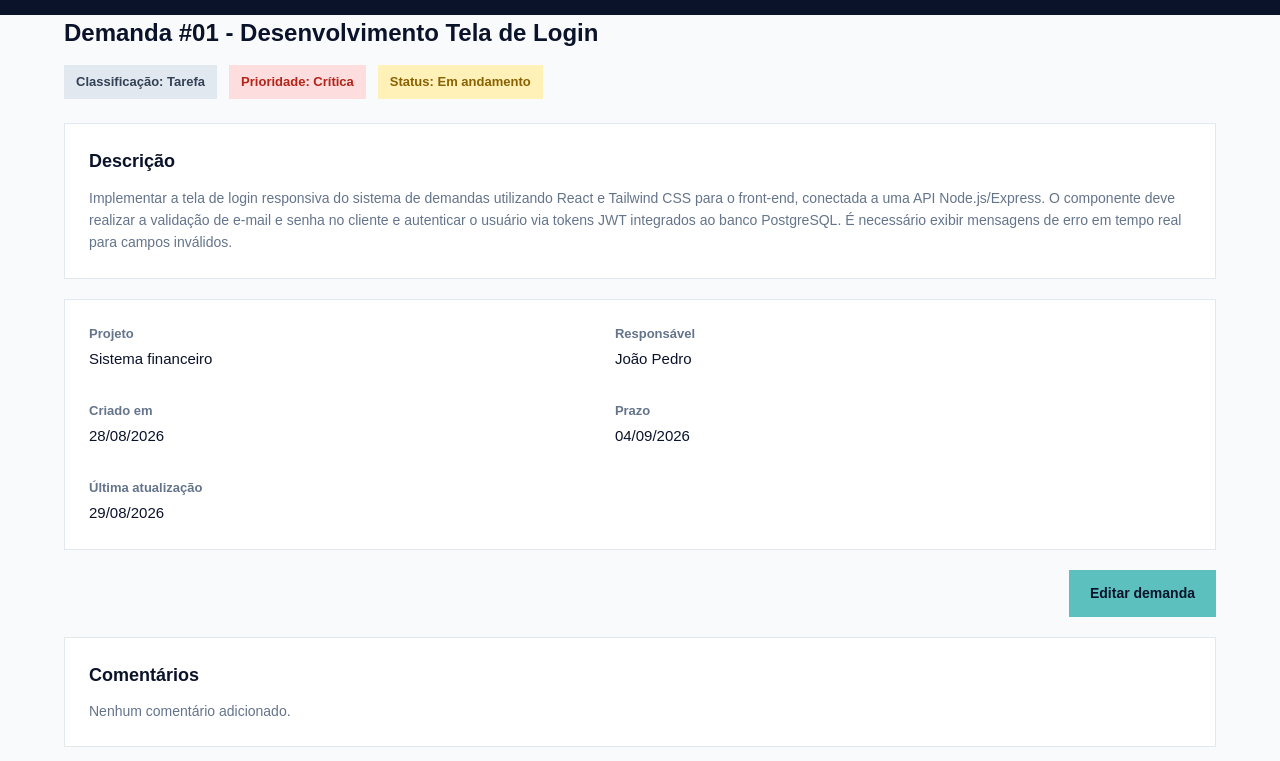
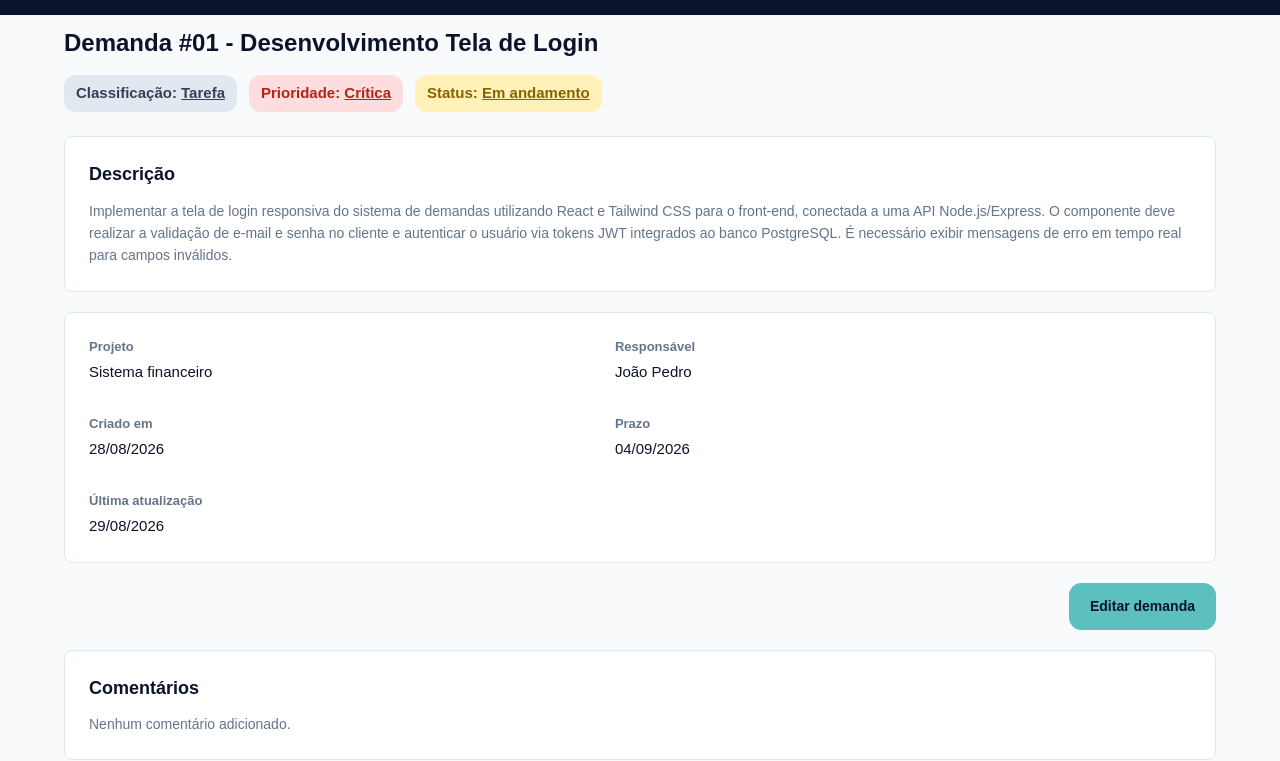
Before and after one commit to luizguv/PI-II-TIME19, a plain HTML site: page frontend/html/detalhes-demanda.html in a window 1280 px wide. Shown: the part 54-815 px from the top of the page. Drawn offline with Linux system fonts and the light colour scheme.

Commit message:
pequenas alterações de visual e começando o js

```diff
--- a/frontend/css/detalhes-demanda.css
+++ b/frontend/css/detalhes-demanda.css
@@ -49,6 +49,7 @@ main {
 }
 
 .identificacao-demanda {
+    margin-top: 10px;
     margin-bottom: 24px;
 }
 
@@ -61,6 +62,10 @@ main {
     margin-bottom: 14px;
 }
 
+.identificacao-demanda span {
+    text-decoration: underline;
+}
+
 .classificacao-demanda {
     display: flex;
     align-items: center;
@@ -71,24 +76,24 @@ main {
 .classificacao-demanda h5 {
     padding: 7px 12px;
 
-    font-size: 13px;
+    font-size: 15px;
 }
 
 .tipo {
     background-color: #E2E8F0;
-
+    border-radius: var(--radius-md);
     color: #334155;
 }
 
 .prioridade {
     background-color: #FDDDDD;
-
+    border-radius: var(--radius-md);
     color: #B42318;
 }
 
 .status {
     background-color: #FFF1B8;
-
+    border-radius: var(--radius-md);
     color: #8A6100;
 }
 
@@ -102,6 +107,7 @@ main {
     border-width: 1px;
     border-style: solid;
     border-color: #E2E8F0;
+    border-radius: var(--radius-sm);
 
     padding: 24px;
 }
@@ -138,6 +144,7 @@ main {
     border-width: 1px;
     border-style: solid;
     border-color: #E2E8F0;
+    border-radius: var(--radius-sm);
 
     padding: 24px;
 }
@@ -181,6 +188,7 @@ main {
     border-width: 1px;
     border-style: solid;
     border-color: #5BC0BE;
+    border-radius: var(--radius-md);
 
     font-size: 14px;
     font-weight: bold;
@@ -206,6 +214,7 @@ main {
     border-width: 1px;
     border-style: solid;
     border-color: #E2E8F0;
+    border-radius: var(--radius-sm);
 
     padding: 24px;
 }
@@ -235,6 +244,7 @@ main {
     border-width: 1px;
     border-style: solid;
     border-color: #E2E8F0;
+    border-radius: var(--radius-sm);
 
     padding: 24px;
 }
--- a/frontend/html/detalhes-demanda.html
+++ b/frontend/html/detalhes-demanda.html
@@ -39,15 +39,15 @@
         <div class="classificacao-demanda">
 
           <h5 class="tipo">
-            Classificação: Tarefa
+            Classificação: <span>Tarefa</span>
           </h5>
 
           <h5 class="prioridade">
-            Prioridade: Crítica
+            Prioridade: <span>Crítica</span>
           </h5>
 
           <h5 class="status">
-            Status: Em andamento
+            Status: <span>Em andamento</span>
           </h5>
 
         </div>
@@ -111,7 +111,7 @@
 
       <div class="secao-botao">
 
-        <a href="#" class="botao-editar-demanda">
+        <a href="cadastrodemanda.html" class="botao-editar-demanda">
           Editar demanda
         </a>
 
--- /dev/null
+++ b/frontend/js/detalhes-demanda.js
@@ -0,0 +1,5 @@
+/*
+  Autor: João Pedro Silveira de Souza
+  Componente: Projeto Integrador II - PUC-Campinas
+  Descrição: JavaScript da tela de Detalhes de Demanda
+*/
```
